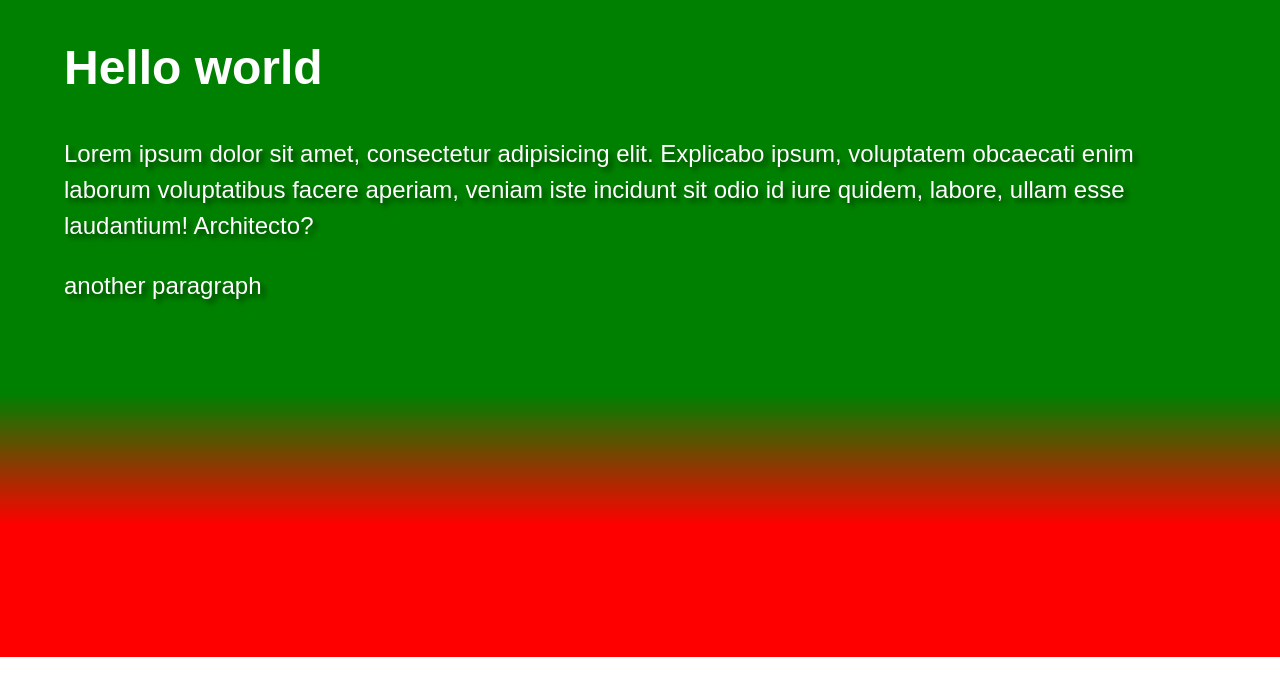
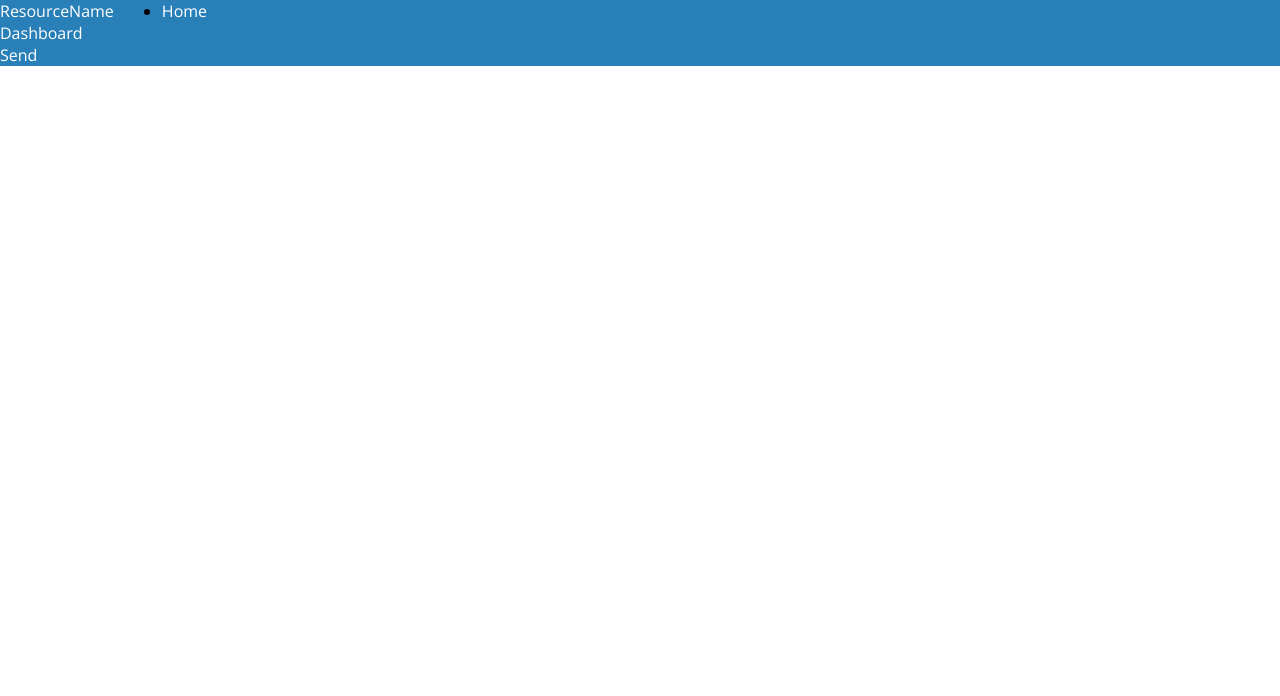
Before and after one commit to rubachevivan/water-ma, a website: page app/index.html in a window 1280 px wide. Drawn offline with nearby package versions, Linux system fonts and the light colour scheme; files that its build step writes are made by us from their sources.

Commit message:
making dashboard template

```diff
--- a/app/index.html
+++ b/app/index.html
@@ -2,17 +2,21 @@
 <html lang="en">
 <head>
    <meta charset="UTF-8">
+   <meta name="viewport" content="width=device-width, initial-scale=1">
    <title>Control Panel</title>
+   <link href='https://fonts.googleapis.com/css?family=Open+Sans:400,300,400italic,700' rel='stylesheet' type='text/css'>
    <!-- build:css styles/main.css -->
-   <link rel="stylesheet" href="styles/styles.css">
+   <link rel="stylesheet" href="styles/main.css">
    <!-- endbuild -->
 </head>
 <body>
-   <h1>Hello world</h1>
-   <p>Lorem ipsum dolor sit amet, consectetur adipisicing elit. Explicabo ipsum, voluptatem obcaecati enim laborum voluptatibus facere aperiam, veniam iste incidunt sit odio id iure quidem, labore, ullam esse laudantium! Architecto?</p>
-   <p>another paragraph</p>
-   <!-- build:js scripts/app.js -->
-   <script src="scripts/app.js"></script>
-   <!-- endbuild -->
+   <nav>
+      <a href="#">Resource<span>Name</span></a>
+      <ul>
+         <li><a href="#">Home</a></li>
+         <li><a href="#">Dashboard</a></li>
+         <li><a href="#">Send</a></li>
+      </ul>
+   </nav>
 </body>
 </html>
--- /dev/null
+++ b/app/styles/main.css
@@ -0,0 +1,23 @@
+* {
+   margin: 0;
+   padding: 0;
+}
+
+body {
+   font-family: "Open Sans", sans-serif;
+}
+
+nav {
+   width: 100%;
+   background-color: rgb(41, 128, 185);
+}
+
+nav a {
+   text-decoration: none;
+   color: white;
+}
+
+nav > a {
+   float: left;
+   margin-right: 3em;
+}
--- a/app/styles/styles.css
+++ /dev/null
@@ -1,14 +0,0 @@
-/*main styleshit. I think i wont use bootstrap*/
-body {
-   background-image: linear-gradient(to top, red 20%, green 40%);
-   background-repeat: no-repeat;
-   width: 90%;
-   height: 600px;
-   color: white;
-   padding-bottom: 20px;
-   margin:5px auto;
-   font: 1.5em/1.5 normal Helvetica, Arial, sans-serif;
-}
-p {
-   text-shadow: 4px 4px 5px rgba(0,0,0,.5);
-}
--- a/package.json
+++ b/package.json
@@ -46,5 +46,8 @@
   },
   "engines": {
     "node": ">=0.10.0"
+  },
+  "dependencies": {
+    "normalize.css": "^3.0.3"
   }
 }
```
Also changed, not shown: dist/index.html, dist/scripts/app.min.js (deleted), dist/styles/main.min.css.
